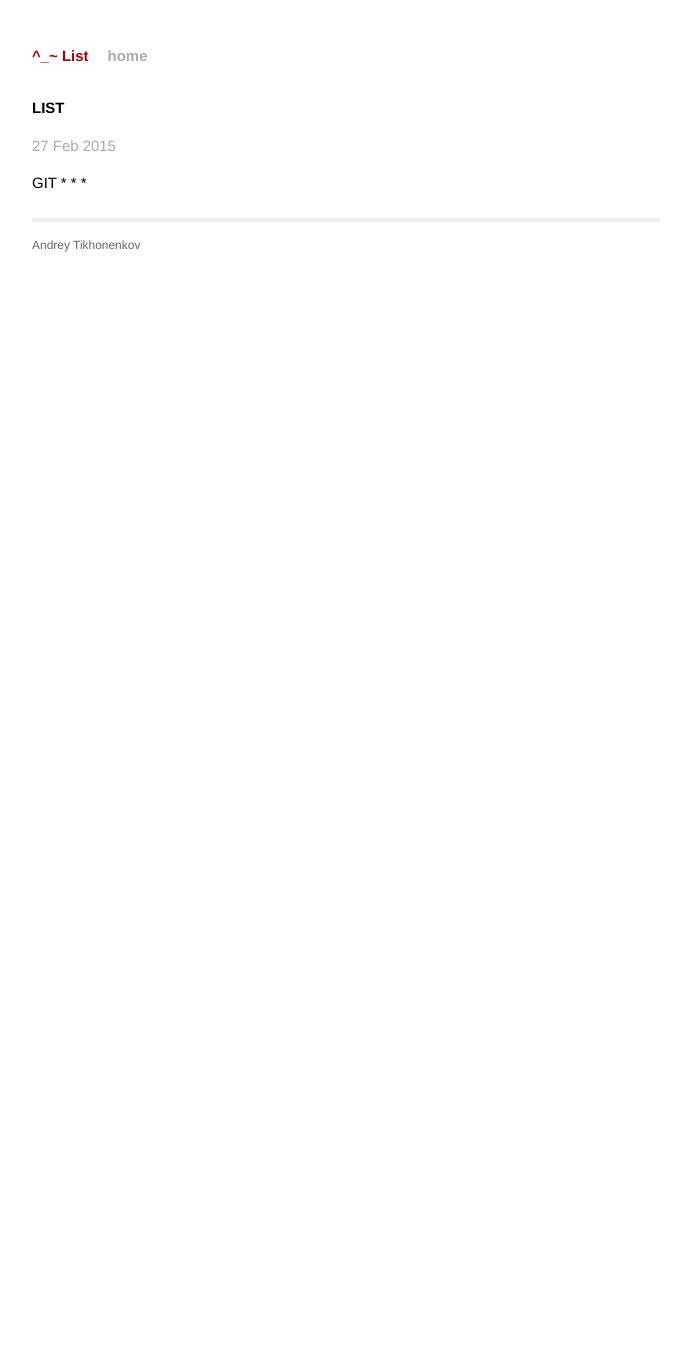
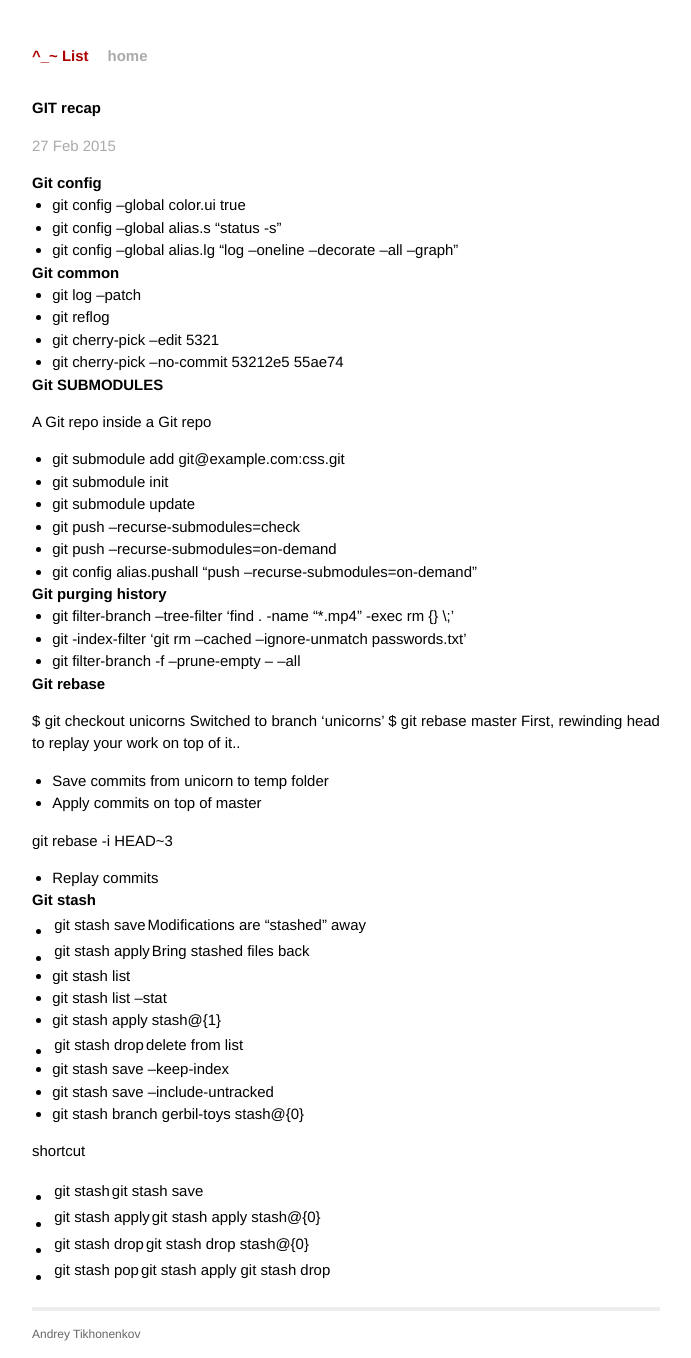
Before and after one commit to Ollatair/ollatair.github.io, a Jekyll site: the page built from _posts/2015-02-27-git-summ.md, in a window 1280 px wide. Shown: the whole page, without its empty margins (294-985 px from the left). Built offline with Jekyll 4.4.1, drawn with Linux system fonts in a browser that asks for light colours; Markdown is read by kramdown in place of the engine named in the settings; before the commit the page ends 945 px from its top, so only the background shows below that.

Commit message:
add git summ

```diff
--- a/_posts/2015-02-27-git-summ.md
+++ b/_posts/2015-02-27-git-summ.md
@@ -1,11 +1,78 @@
 ---
 layout: post
-title:  "LIST"
+title:  "GIT recap"
 date:   2015-02-27 13:00:00
 ---
 
+Git config
+---------------------
 
-GIT
-*
-*
-*
+- git config --global color.ui true
+- git config --global alias.s "status -s"
+- git config --global alias.lg "log --oneline --decorate --all --graph"
+
+
+Git common
+---------------------
+
+- git log --patch
+- git reflog
+- git cherry-pick --edit 5321
+- git cherry-pick --no-commit 53212e5 55ae74
+
+
+Git SUBMODULES
+---------------------
+
+A Git repo inside a Git repo
+
+- git submodule add git@example.com:css.git
+- git submodule init
+- git submodule update
+- git push --recurse-submodules=check
+- git push --recurse-submodules=on-demand
+- git config alias.pushall "push --recurse-submodules=on-demand"
+
+Git purging history
+---------------------
+
+- git filter-branch --tree-filter 'find . -name "*.mp4" -exec rm {} \;'
+- git -index-filter 'git rm --cached --ignore-unmatch passwords.txt'
+- git filter-branch -f --prune-empty -- --all
+
+
+Git rebase
+---------------------
+
+$ git checkout unicorns
+Switched to branch 'unicorns'
+$ git rebase master
+First, rewinding head to replay your work on top of it..
+
+- Save commits from unicorn to temp folder
+- Apply commits on top of master
+
+git rebase -i HEAD~3
+
+- Replay commits
+
+
+Git stash
+---------------------
+
+- git stash save | Modifications are "stashed" away
+- git stash apply | Bring stashed files back
+- git stash list
+- git stash list --stat
+- git stash apply stash@{1}
+- git stash drop | delete from list
+- git stash save --keep-index
+- git stash save --include-untracked
+- git stash branch gerbil-toys stash@{0}
+
+shortcut
+
+- git stash | git stash save
+- git stash apply | git stash apply stash@{0}
+- git stash drop | git stash drop stash@{0}
+- git stash pop | git stash apply git stash drop
```
Also changed, not shown: _posts/2015-02-27-list-all.md (renamed from _posts/2015-02-27-welcome-to-jekyll.markdown).
